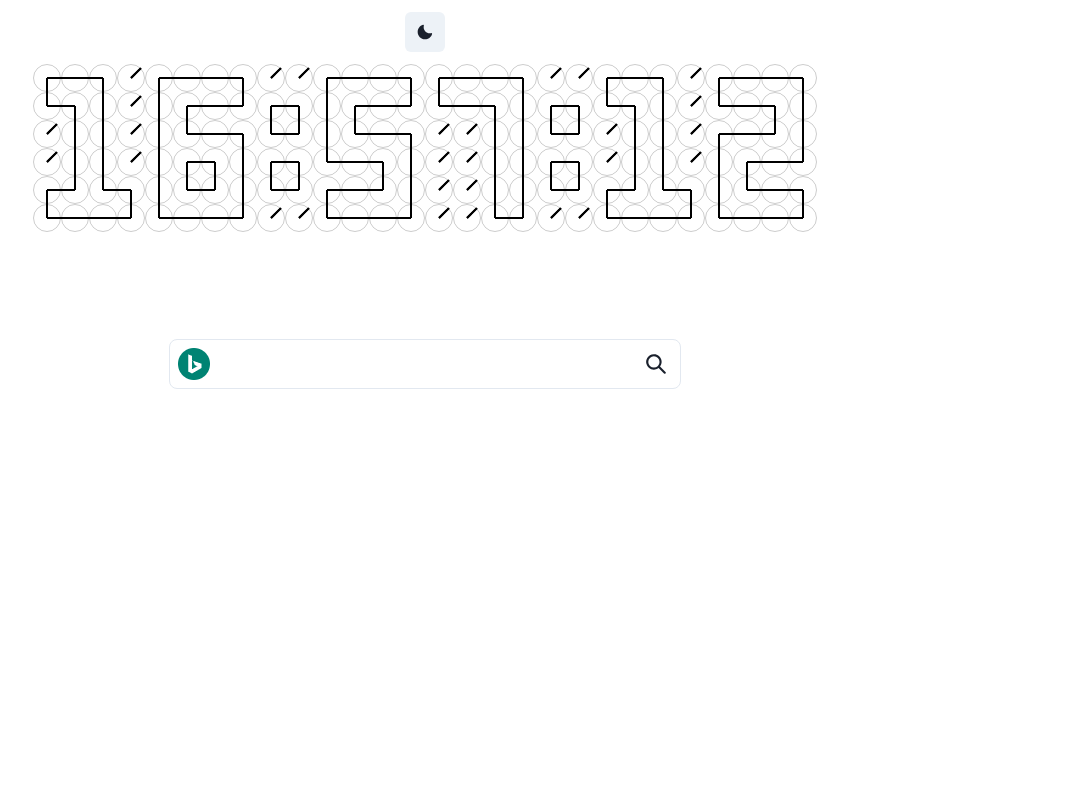
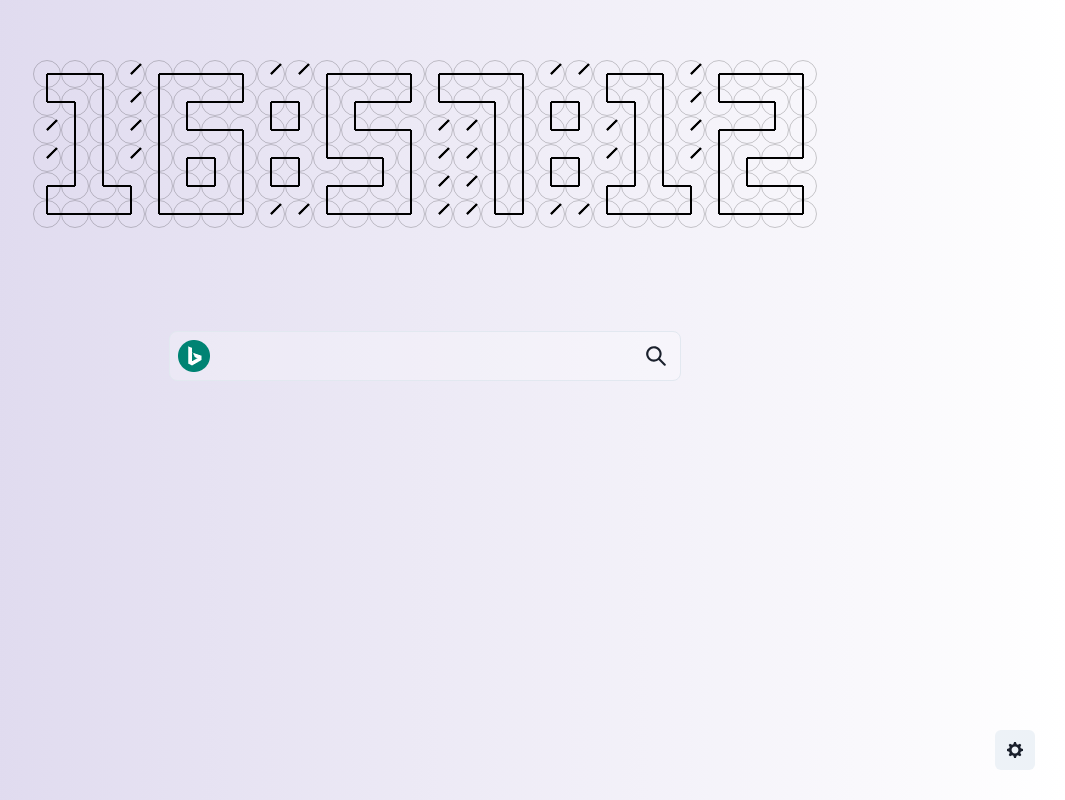
Before and after one commit to akazwz/start-page, a Next.js app: page / in a window 1280 px wide. Shown: the whole page, without its empty margins (215-1280 px from the left). Built offline with nearby package versions, Linux system fonts and the light colour scheme.

Commit message:
add setting drawer

```diff
--- /dev/null
+++ b/components/ColorModeToggle.tsx
@@ -0,0 +1,14 @@
+import { IconButton, useColorMode } from '@chakra-ui/react'
+import { MoonIcon, SunIcon } from '@chakra-ui/icons'
+
+const ColorModeToggle = () => {
+	const { toggleColorMode, colorMode } = useColorMode()
+	const toggleColorModeIcon = colorMode === 'dark' ? <SunIcon /> : <MoonIcon />
+	return (
+		<>
+			<IconButton onClick={toggleColorMode} aria-label={'toggle color mode'} icon={toggleColorModeIcon} />
+		</>
+	)
+}
+
+export default ColorModeToggle
--- /dev/null
+++ b/components/SettingDrawer.tsx
@@ -0,0 +1,48 @@
+import {
+	Center,
+	DrawerBody,
+	IconButton,
+	DrawerHeader,
+	DrawerOverlay,
+	DrawerContent,
+	DrawerCloseButton,
+	useColorModeValue,
+	useDisclosure,
+	Drawer,
+} from '@chakra-ui/react'
+import { SettingsIcon } from '@chakra-ui/icons'
+
+import ColorModeToggle from './ColorModeToggle'
+
+const SettingDrawer = () => {
+	const { isOpen, onOpen, onClose } = useDisclosure()
+	const drawerBg = useColorModeValue('whiteAlpha.900', 'blackAlpha.900')
+
+	return (
+		<>
+			<IconButton
+				position="fixed"
+				right="30px"
+				bottom="30px"
+				aria-label={'setting'}
+				icon={<SettingsIcon />}
+				onClick={onOpen}
+			/>
+			<Drawer isOpen={isOpen} onClose={onClose}>
+				<DrawerOverlay />
+				<DrawerContent bg={drawerBg}>
+					<DrawerHeader>
+						<DrawerCloseButton />
+					</DrawerHeader>
+					<DrawerBody>
+						<Center>
+							<ColorModeToggle />
+						</Center>
+					</DrawerBody>
+				</DrawerContent>
+			</Drawer>
+		</>
+	)
+}
+
+export default SettingDrawer
--- a/pages/index.tsx
+++ b/pages/index.tsx
@@ -1,31 +1,31 @@
 import { useEffect, useRef, useState } from 'react'
 import {
 	Box,
+	Image,
+	Input,
 	Center,
 	HStack,
+	Popover,
 	IconButton,
-	Image,
-	Input, Popover, PopoverArrow, PopoverBody, PopoverContent,
+	PopoverBody,
+	PopoverContent,
+	useColorModeValue,
 	PopoverTrigger,
-	useColorMode, useColorModeValue, useDisclosure
+	useDisclosure,
+	useColorMode,
 } from '@chakra-ui/react'
 import Head from 'next/head'
-import { MoonIcon, SearchIcon, SunIcon } from '@chakra-ui/icons'
+import { SearchIcon } from '@chakra-ui/icons'
 import { useHotkeys } from 'react-hotkeys-hook'
 
-import {
-	NumbersClock,
-	SymbolClock,
-} from '../components/ClockShow'
+import { NumbersClock, SymbolClock } from '../components/ClockShow'
+import SettingDrawer from '../components/SettingDrawer'
 
 import type { NextPage } from 'next'
 
 const Home: NextPage = () => {
-	const { colorMode, toggleColorMode } = useColorMode()
 	const [searchContent, setSearchContent] = useState<string>('')
-
 	const [searchEngine, setSearchEngine] = useState<'google' | 'bing' | 'baidu'>('bing')
-
 	const iconSrc = '/' + searchEngine + '.png'
 
 	const searchLink = () => {
@@ -37,14 +37,13 @@ const Home: NextPage = () => {
 	}
 
 	const { isOpen, onOpen, onClose } = useDisclosure()
+	const { colorMode } = useColorMode()
 
 	const initFocusRef = useRef<HTMLButtonElement>(null)
 
 	const [hours, setHours] = useState<string>('00')
 	const [minutes, setMinutes] = useState<string>('00')
 	const [seconds, setSeconds] = useState<string>('00')
-
-	const toggleColorModeIcon = colorMode === 'dark' ? <SunIcon /> : <MoonIcon />
 
 	useHotkeys('enter', (keyboardEvent) => {
 		keyboardEvent.preventDefault()
@@ -77,35 +76,42 @@ const Home: NextPage = () => {
 
 	const baseSize = 30
 
-	const inputActiveBg = useColorModeValue('gray.50', 'blackAlpha.500')
+	const inputActiveBg = useColorModeValue('whiteAlpha.600', 'blackAlpha.600')
+	const inputBg = useColorModeValue('whiteAlpha.400', 'blackAlpha.400')
 
 	const handleSearchButtonClock = () => {
 		window.open(searchLink(), '_blank')
 	}
+
+	const bgImg = useColorModeValue(
+		'linear-gradient(to right, #dad4ec 0%, white 100%)',
+		'linear-gradient(to right, #434343 0%, black 100%)',
+	)
 
 	return (
 		<>
 			<Head>
 				<title>Start Page</title>
 			</Head>
-			<Box padding={3}>
-				<Center>
-					<IconButton onClick={toggleColorMode} aria-label={'toggle color mode'} icon={toggleColorModeIcon} />
-				</Center>
-				<Center m={3}>
+			<Box
+				padding={3}
+				h="100vh"
+				backgroundImage={bgImg}
+			>
+				<Center m={3} minH="30vh">
 					<NumbersClock value={hours} isDark={colorMode === 'dark'} size={baseSize} />
 					<SymbolClock value={':'} isDark={colorMode === 'dark'} size={baseSize} />
 					<NumbersClock value={minutes} isDark={colorMode === 'dark'} size={baseSize} />
 					<SymbolClock value={':'} isDark={colorMode === 'dark'} size={baseSize} />
 					<NumbersClock value={seconds} isDark={colorMode === 'dark'} size={baseSize} />
 				</Center>
-				<Center minHeight="30vh">
+				<Center minHeight="20vh">
 					<HStack
 						spacing={0}
 						borderWidth={1}
 						rounded="lg"
 						padding={1}
-						backgroundColor={'transparent'}
+						backgroundColor={inputBg}
 						_focusWithin={{
 							backgroundColor: inputActiveBg
 						}}
@@ -179,6 +185,7 @@ const Home: NextPage = () => {
 					</HStack>
 				</Center>
 			</Box>
+			<SettingDrawer />
 		</>
 	)
 }
```
